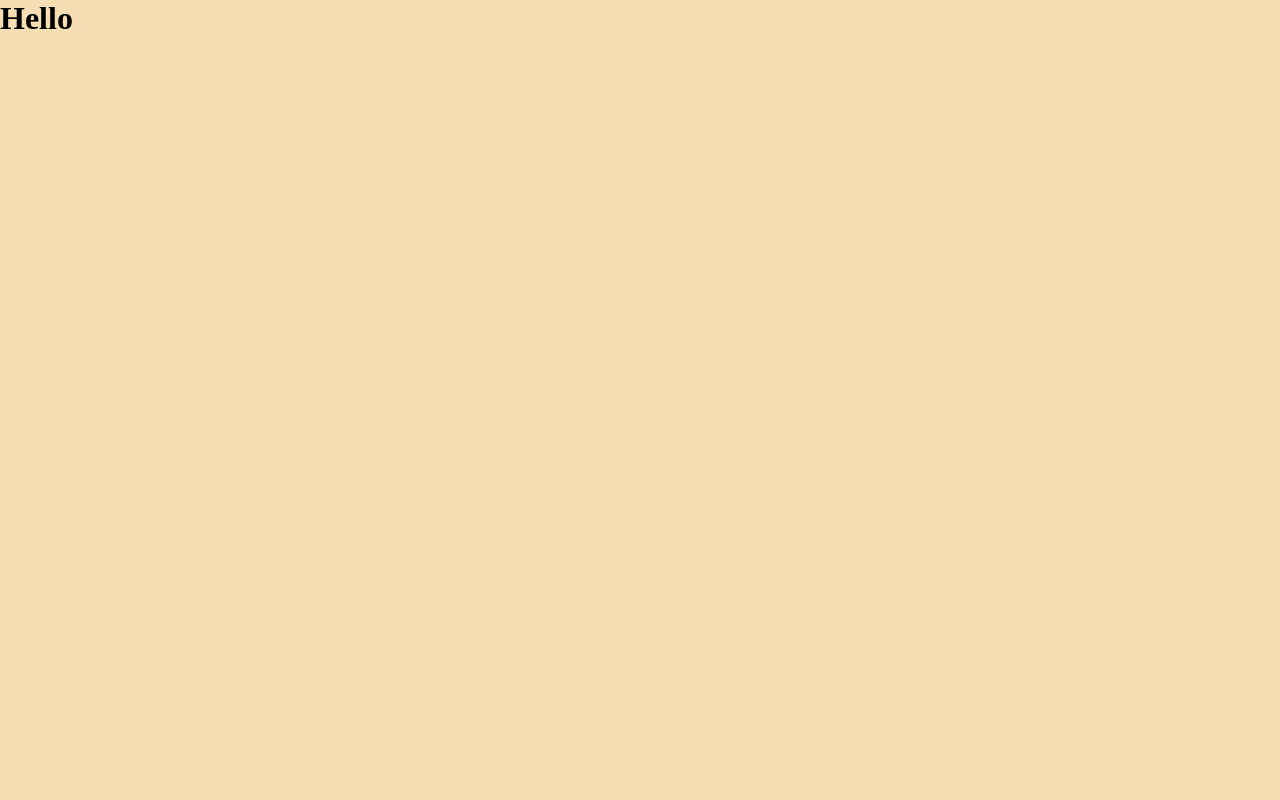
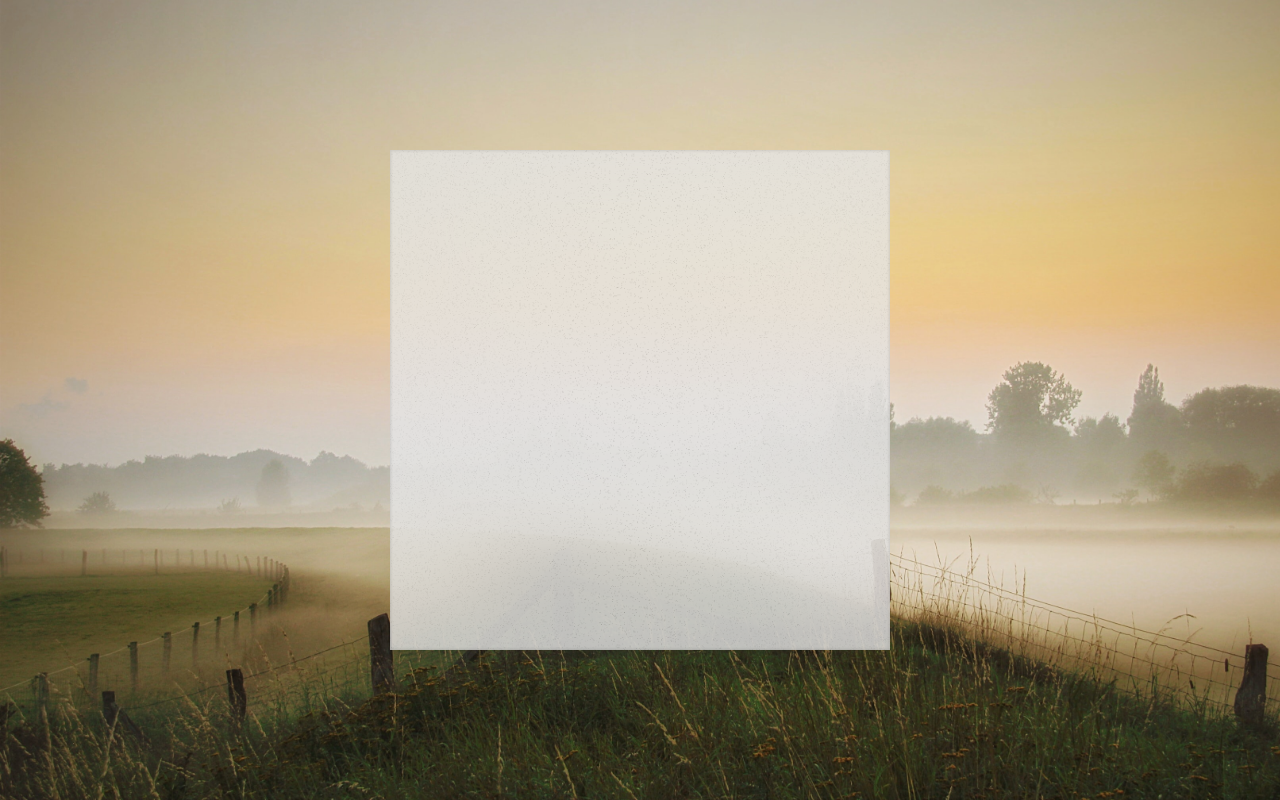
Before and after one commit to alee0510/weather-app, a React (Create React App) app: page / in a window 1280 px wide. Built offline with nearby package versions, Linux system fonts and the light colour scheme.

Commit message:
manage files

```diff
--- a/src/assets/index.js
+++ b/src/assets/index.js
@@ -2,3 +2,4 @@ export const morning = require('./morning.jpg')
 export const day = require('./day.jpg')
 export const afternoon = require('./afternoon.jpg')
 export const night = require('./night.jpg')
+export const noise = require('./noise.png')
--- a/src/components/acrylic.jsx
+++ b/src/components/acrylic.jsx
@@ -1,13 +1,12 @@
 import React from 'react'
+import '../styles/acrylic.scss'
 
-const style = {
-    backgroundColor : 'black',
-    opacity : 0.9,
-    borderRadius : '15px',
-}
-
-function Acrylic () {
-    return <div></div>
+function Acrylic (props) {
+    return (
+        <div className='acrylic'>
+            {props.children}
+        </div>
+    )
 }
 
 export default Acrylic
--- a/src/index.js
+++ b/src/index.js
@@ -1,7 +1,7 @@
 import React from 'react'
 import ReactDOM from 'react-dom'
 
-import './index.scss'
+import './styles/index.scss'
 import Main from './main'
 
 ReactDOM.render(
--- a/src/index.scss
+++ /dev/null
@@ -1,9 +0,0 @@
-* {
-    margin: 0px; padding: 0px;
-    box-sizing: border-box;
-    transition: 250ms all ease-in;
-}
-
-body {
-    background-color: wheat;
-}
--- a/src/main.jsx
+++ b/src/main.jsx
@@ -1,5 +1,11 @@
 import React from 'react'
 import Axios from 'axios'
+
+// custom components
+import Acrylic from './components/acrylic'
+
+// import assets
+import { morning, day, afternoon, night } from './assets'
 
 // API
 const API = '&appid=fd2395620d3afcb1f6d8ac8b16d8b34a'
@@ -24,9 +30,19 @@ class Main extends React.Component {
     // }
 
     render () {
+        const containerStyle = {
+            backgroundImage : `url(${morning})`,
+            backgroundRepeat : 'no-repeat',
+            backgroundSize : 'cover',
+            height : '100vh',
+            width : '100vw',
+            display : 'flex',
+            justifyContent : 'center',
+            alignItems :'center'
+        }
         return (
-            <div>
-                <h1>Hello</h1>
+            <div style={containerStyle}>
+               <Acrylic/>
             </div>
         )
     }
--- /dev/null
+++ b/src/styles/acrylic.scss
@@ -0,0 +1,31 @@
+.acrylic {
+    position: relative;
+    z-index: 0;
+    height: 500px; width: 500px;
+    background-color: white;
+    backdrop-filter: blur(30px);
+    opacity: 0.8;
+}
+
+.acrylic::before, .acrylic::after {
+    content: "";
+    position: absolute;
+    top: 0px; left: 0px;
+    width: 100%; height: 100%;
+}
+
+.acrylic::before {
+    z-index: 1;
+    background-color: white;
+    opacity: 0.1;
+    mix-blend-mode: exclusion;
+}
+
+.acrylic::after {
+    z-index: 2;
+    background-image: url('../assets/noise.png');
+    background-repeat: no-repeat;
+    background-size: auto 100%;
+    box-shadow: inset 0px 0px 3px 1px rgba($color: #000000, $alpha: 0.4);
+    opacity: 0.3;
+}
--- /dev/null
+++ b/src/styles/index.scss
@@ -0,0 +1,20 @@
+@import url('https://fonts.googleapis.com/css?family=Open+Sans:300,300i,400,400i,600,600i,700,700i,800,800i&display=swap');
+
+* {
+    margin: 0px; padding: 0px;
+    box-sizing: border-box;
+    transition: 250ms all ease-in;
+    font-family: 'Open Sans';
+}
+
+@mixin animation-time ($time) {
+    transition: all $time cubic-bezier(0, 0.995, 0.99, 1) !important;
+    -webkit-transition: all $time cubic-bezier(0, 0.995, 0.99, 1) !important
+}
+
+@mixin flex ($direction, $justify, $align) {
+    display: flex;
+    flex-direction: $direction;
+    justify-content: $justify;
+    align-items: $align;
+}
```
Also changed, not shown: src/assets/noise.png (added).
